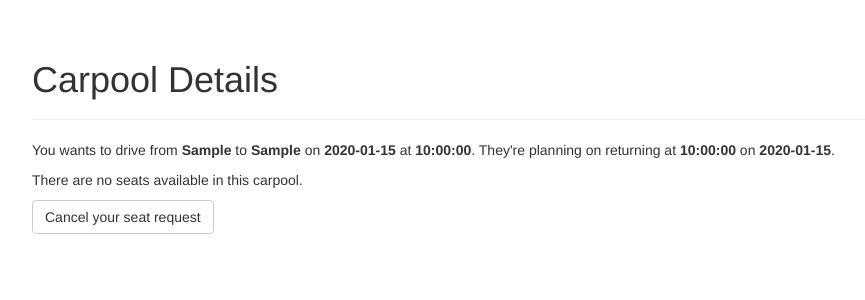
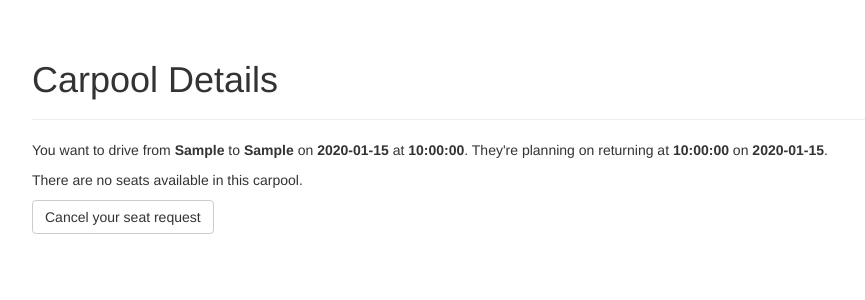
Before and after one commit to RagtagOpen/nomad, a Flask app: page /carpools/1 in a window 1280 px wide. Shown: the part 52-352 px from the top of the page, without its empty margins (38-903 px from the left). Run offline with Flask 2, Linux system fonts and the light colour scheme; a user stored in the database is signed in; tables that the repository leaves empty hold one stand-in row (values such as "Sample post"); some libraries are stand-ins or nearby versions.

Commit message:
Fix grammar

```diff
--- a/templates/carpool_details.html
+++ b/templates/carpool_details.html
@@ -7,7 +7,7 @@
 </div>
 
 <p>
-    {% if pool.current_user_is_driver %}You{% else %}Someone{% endif %} wants to drive from <strong>{{ pool.from_place }}</strong> to <strong>{{ pool.to_place }}</strong> on <strong>{{ pool.leave_time.date() }}</strong> at <strong>{{ pool.leave_time.time() }}</strong>. They're planning on returning at <strong>{{ pool.return_time.time() }}</strong> on <strong>{{ pool.return_time.date() }}</strong>.
+    {% if pool.current_user_is_driver %}You want{% else %}Someone wants{% endif %} to drive from <strong>{{ pool.from_place }}</strong> to <strong>{{ pool.to_place }}</strong> on <strong>{{ pool.leave_time.date() }}</strong> at <strong>{{ pool.leave_time.time() }}</strong>. They're planning on returning at <strong>{{ pool.return_time.time() }}</strong> on <strong>{{ pool.return_time.date() }}</strong>.
 </p>
 
 <p>
```
